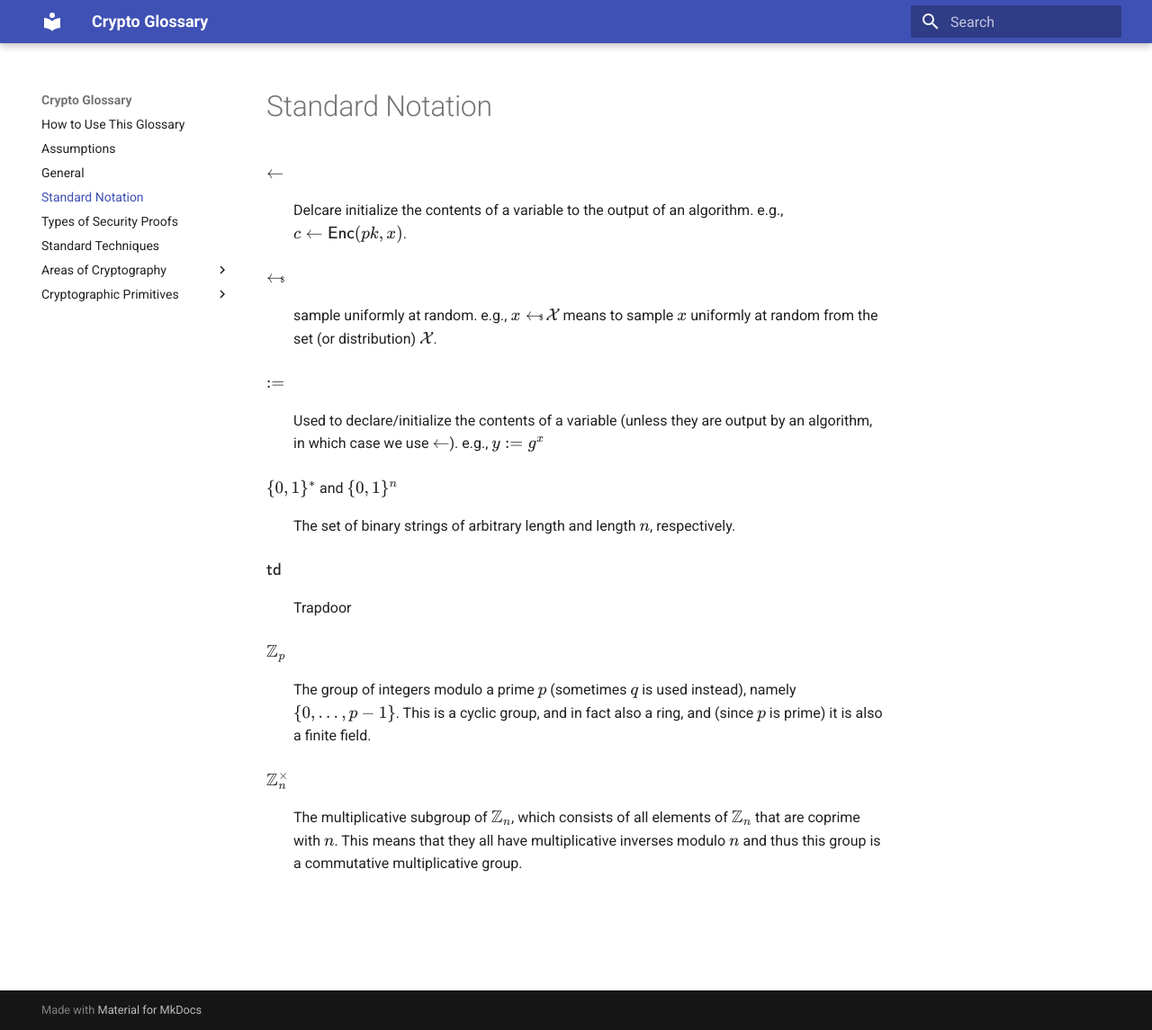
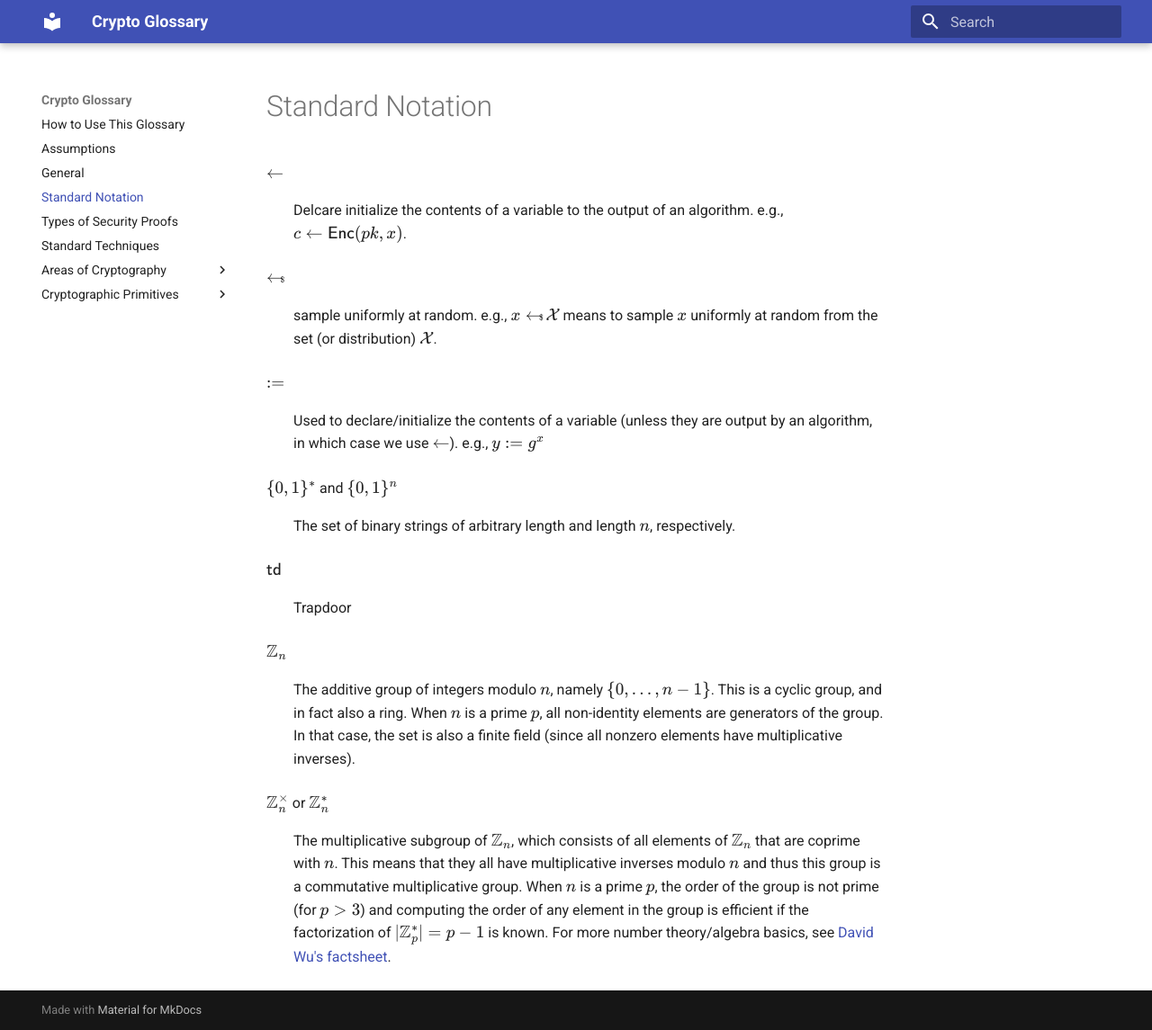
Before and after one commit to nglaeser/crypto-glossary, an MkDocs documentation site: the page built from docs/notation.md, in a window 1280 px wide and 1145 px high. Shown: the whole window at 90% size. Built offline with MkDocs 1.6.1 and Material for MkDocs 9.7.7, drawn with Linux system fonts in a browser that asks for light colours.

Commit message:
update Z_n star def, reference to Wu algebra notes

```diff
--- a/docs/notation.md
+++ b/docs/notation.md
@@ -15,8 +15,8 @@ $\{0,1\}^*$ and $\{0,1\}^n$
 $\mathsf{td}$
 : Trapdoor
 
-$\mathbb{Z}_p$
-: The group of integers modulo a prime $p$ (sometimes $q$ is used instead), namely $\{0,\dots,p-1\}$. This is a cyclic group, and in fact also a ring, and (since $p$ is prime) it is also a finite field.
+$\mathbb{Z}_n$
+: The additive group of integers modulo $n$, namely $\{0,\dots,n-1\}$. This is a cyclic group, and in fact also a ring. When $n$ is a prime $p$, all non-identity elements are generators of the group. In that case, the set is also a finite field (since all nonzero elements have multiplicative inverses).
 
-$\mathbb{Z}_n^\times$
-: The multiplicative subgroup of $\mathbb{Z}_n$, which consists of all elements of $\mathbb{Z}_n$ that are coprime with $n$. This means that they all have multiplicative inverses modulo $n$ and thus this group is a commutative multiplicative group.
+$\mathbb{Z}_n^\times$ or $\mathbb{Z}_n^*$
+: The multiplicative subgroup of $\mathbb{Z}_n$, which consists of all elements of $\mathbb{Z}_n$ that are coprime with $n$. This means that they all have multiplicative inverses modulo $n$ and thus this group is a commutative multiplicative group. When $n$ is a prime $p$, the order of the group is not prime (for $p>3$) and computing the order of any element in the group is efficient if the factorization of $\lvert \mathbb{Z}_p^*\rvert = p-1$ is known. For more number theory/algebra basics, see [David Wu's factsheet](https://www.cs.utexas.edu/~dwu4/courses/fa21/static/algebra.pdf).
```
